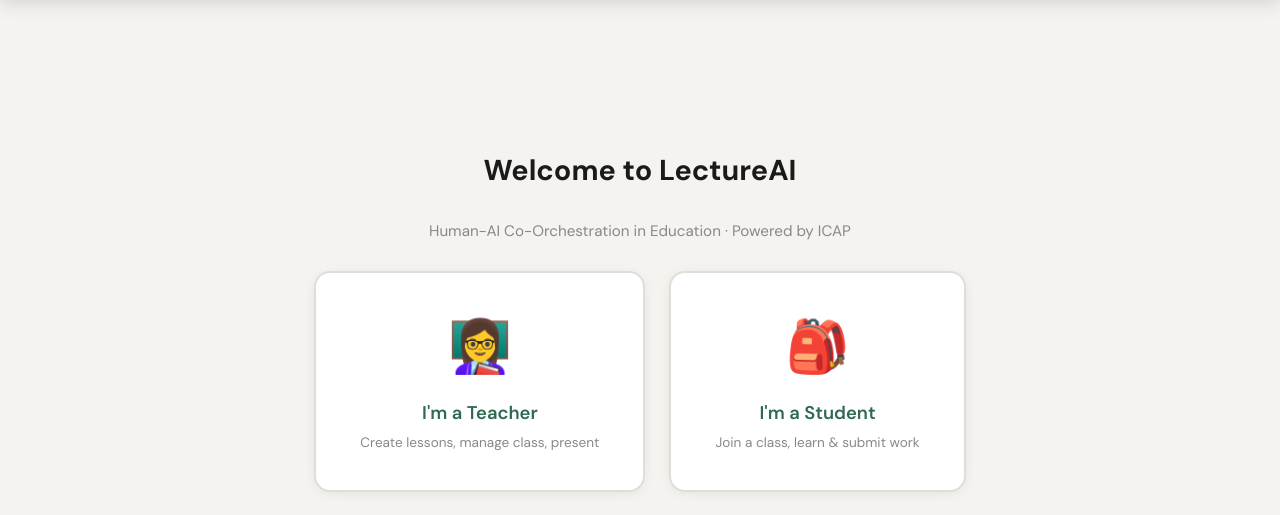
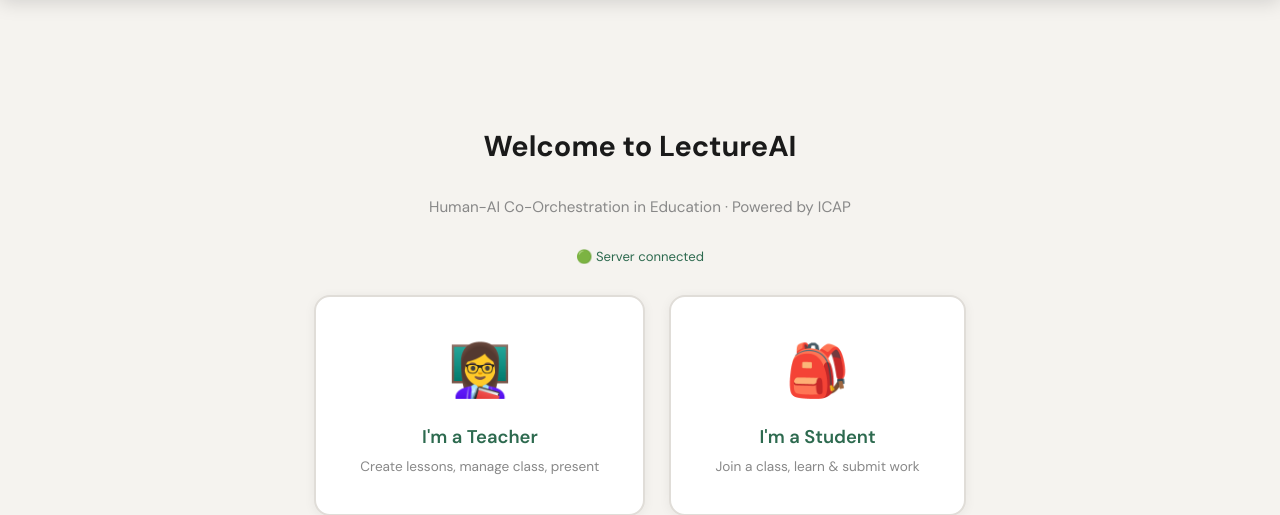
Before and after one commit to eriomo/LectureAI1, a Flask app: page / in a window 1280 px wide. Shown: the part 60-575 px from the top of the page. Run offline with Flask 3, Linux system fonts and the light colour scheme; some libraries are stand-ins or nearby versions.

Commit message:
Update index.html

```diff
--- a/templates/index.html
+++ b/templates/index.html
@@ -177,6 +177,7 @@
 <div id="roleScreen" class="screen active">
   <h2>Welcome to LectureAI</h2>
   <p>Human-AI Co-Orchestration in Education · Powered by ICAP</p>
+  <p id="serverStatus" style="font-size:.82rem;color:#888">⏳ Checking server...</p>
   <div class="role-cards">
     <div class="role-card" onclick="showRole('teacher')">
       <div class="icon">👩‍🏫</div><h3>I'm a Teacher</h3><p style="font-size:.85rem;color:#888;margin-top:6px">Create lessons, manage class, present</p>
@@ -653,9 +654,23 @@
   const email=v('tEmail'),name=v('tName'),code=v('tCode').toUpperCase().trim();
   const topic=v('tTopicEdit')||v('tTopic'), level=document.getElementById('tLevelEdit').value||document.getElementById('tLevel').value;
   if(!email||!name||!code||!topic){document.getElementById('tAuthMsg').textContent='Please fill all fields.';return;}
+  document.getElementById('tAuthMsg').textContent='Connecting...';
+
+  // Save the class
+  const res = await api('/save_class',{code,teacherEmail:email,teacherName:name,topic,level});
+  if(!res.success){
+    document.getElementById('tAuthMsg').textContent='Failed to save class: '+(res.error||'Server unreachable. Check your connection.');
+    return;
+  }
+
+  // Verify the class was actually saved by reading it back
+  const verify = await api('/get_class',{code});
+  if(!verify.success){
+    document.getElementById('tAuthMsg').textContent='Class save could not be verified. Try again.';
+    return;
+  }
+
   teacher={email,name,code,topic,level};
-  const res = await api('/save_class',{code,teacherEmail:email,teacherName:name,topic,level});
-  if(res.success||res.error){
   document.getElementById('tWelcome').textContent=`Welcome, ${name}`;
   document.getElementById('tClassCode').textContent=code;
   document.getElementById('tTopicEdit').value=topic;
@@ -666,15 +681,33 @@
   startReactionPoll(); initVoices();
   document.getElementById('attTodayDate').textContent=new Date().toLocaleDateString();
 }
-}
 
 // ── STUDENT LOGIN ──
 async function studentLogin(){
   const email=v('sEmail'),name=v('sName'),code=v('sCode').toUpperCase().trim();
   const year=v('sYear'), background=v('sBackground');
   if(!email||!name||!code){document.getElementById('sAuthMsg').textContent='Please fill all fields.';return;}
+  document.getElementById('sAuthMsg').textContent='Connecting...';
+  document.getElementById('sAuthMsg').style.color='#888';
+
   const res = await api('/get_class',{code});
-  if(!res.success){document.getElementById('sAuthMsg').textContent='Class code not found. Ask your teacher.';return;}
+
+  if(res.error && !res.success){
+    // Distinguish between "not found" and "server error"
+    if(res.error === 'Code not found'){
+      document.getElementById('sAuthMsg').textContent=`Class "${code}" not found. Make sure your teacher has logged in first and you have the correct code.`;
+    } else {
+      document.getElementById('sAuthMsg').textContent='Could not connect to server: '+res.error;
+    }
+    document.getElementById('sAuthMsg').style.color='var(--red)';
+    return;
+  }
+  if(!res.success){
+    document.getElementById('sAuthMsg').textContent='Could not find class. Check the code and try again.';
+    document.getElementById('sAuthMsg').style.color='var(--red)';
+    return;
+  }
+
   const cls=res.class;
   student={email,name,code,year,background,topic:cls.topic,level:cls.level};
   document.getElementById('sWelcome').textContent=`Welcome, ${name}`;
@@ -703,8 +736,17 @@
 // ── UTILS ──
 function v(id){return (document.getElementById(id)||{}).value||'';}
 async function api(path,body){
-  try{const r=await fetch(API+path,{method:'POST',headers:{'Content-Type':'application/json'},body:JSON.stringify(body)});return await r.json();}
-  catch(e){return {error:e.message};}
+  try{
+    const r=await fetch(API+path,{method:'POST',headers:{'Content-Type':'application/json'},body:JSON.stringify(body)});
+    if(!r.ok){
+      const text = await r.text().catch(()=>'');
+      return {success:false, error:`Server error ${r.status}: ${text.substring(0,100)}`};
+    }
+    return await r.json();
+  }catch(e){
+    console.error('API call failed:', path, e);
+    return {success:false, error:'Cannot reach server. Check your internet connection and that the server is running.'};
+  }
 }
 function loading(id,show){const el=document.getElementById(id);if(el)el.style.display=show?'inline-block':'none';}
 function esc(s){return String(s).replace(/&/g,'&amp;').replace(/</g,'&lt;').replace(/>/g,'&gt;');}
@@ -1585,6 +1627,17 @@
   // Init voices early
   initVoices();
 
+  // Check server connection
+  fetch(API+'/ping').then(r=>r.json()).then(d=>{
+    if(d.status==='ok'){
+      document.getElementById('serverStatus').textContent='🟢 Server connected';
+      document.getElementById('serverStatus').style.color='var(--g)';
+    }
+  }).catch(()=>{
+    document.getElementById('serverStatus').textContent='🔴 Server unreachable — check your deployment';
+    document.getElementById('serverStatus').style.color='var(--red)';
+  });
+
   const modal=document.createElement('div');modal.id='modal';
   modal.style.cssText='display:none;position:fixed;inset:0;background:rgba(0,0,0,.5);z-index:300;overflow-y:auto;padding:20px;justify-content:center;align-items:flex-start;';
   const inner=document.createElement('div');inner.id='modalContent';
```
Lines whose indentation alone changed are shown as unchanged.
